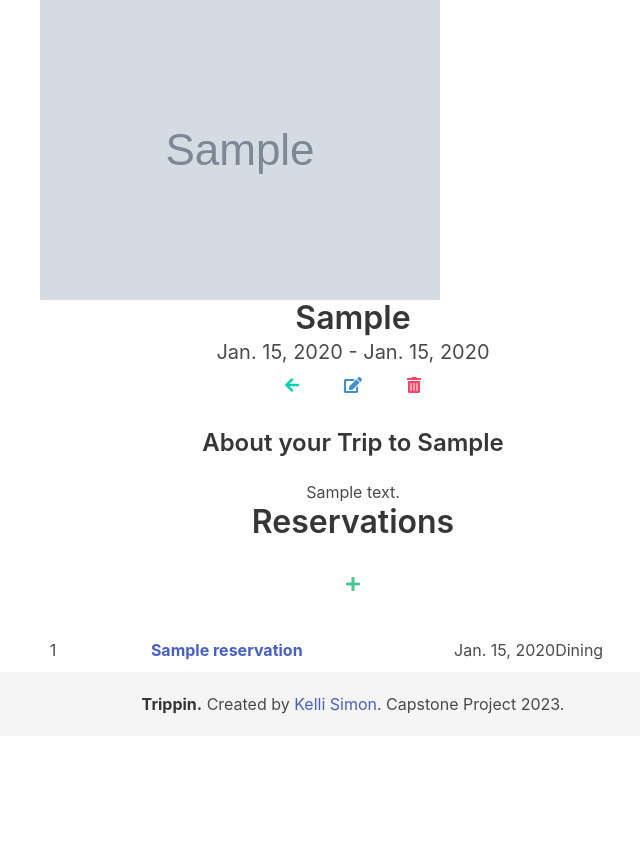
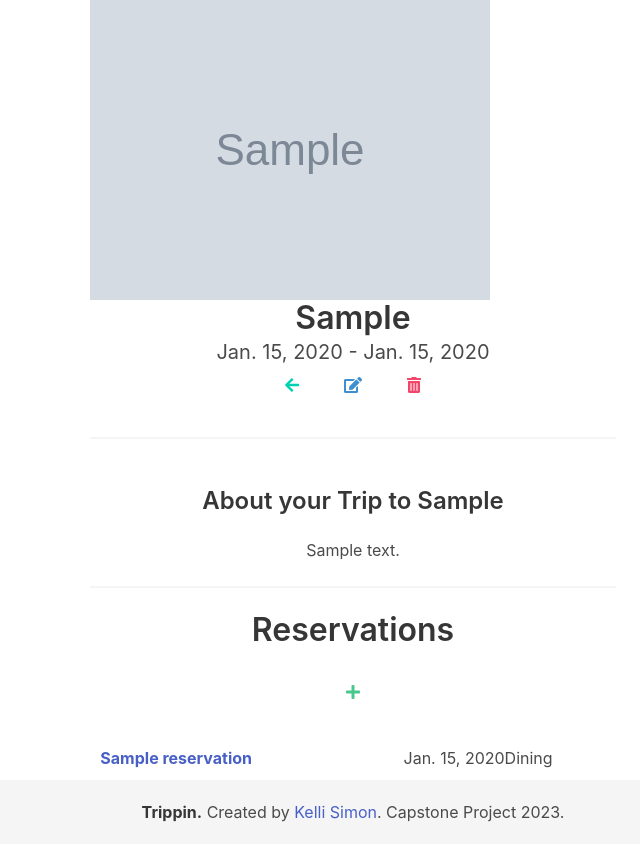
Before and after one commit to kellims/Capstone-Project-Trippin, a Django app: page /trips/1/ in a window 1280 px wide. Shown: the part 52-896 px from the top of the page, without its empty margins (287-927 px from the left). Before the commit the page ends 766 px from the top, so only its background shows below. Run offline with Django 4.2, Linux system fonts and the light colour scheme; tables that the repository leaves empty hold one stand-in row (values such as "Sample post"); grey boxes marked "Sample" are stand-in pictures.

Commit message:
updated trip detail page

```diff
--- a/main_app/static/styles/main.css
+++ b/main_app/static/styles/main.css
@@ -44,7 +44,7 @@
     width: 100%;
     padding: 10px;
     display: grid;
-    grid-template-columns: 1fr 3fr 1fr 1fr;
+    grid-template-columns: 3fr 1fr 1fr;
     border-radius: 5px;
 }
 
--- a/main_app/templates/trip_detail.html
+++ b/main_app/templates/trip_detail.html
@@ -10,7 +10,7 @@
 </div>
 <div class="detail__container">
     <div class="buttons">
-        <a href="" class="button is-rounded is-primary is-inverted">
+        <a href="{% url 'trip_list' %}" class="button is-rounded is-primary is-inverted">
             <span class="icon">
               <i class="fas fa-arrow-left"></i>
             </span>
@@ -31,11 +31,13 @@
             </span>
         </a> -->
     </div>
+    <hr>
+    <br>
     <div class="detail__about">
         <h4 class="title is-4">About your Trip to {{ trip.location }}</h4>
         <p>{{trip.description}}</p>
     </div>
-
+    <hr>
     <div class="detail__reservations mb-5">
         <h3 class="title is-3">Reservations</h3>
 
@@ -126,11 +128,13 @@
 
         {% for reservation in trip.reservations.all %}
         <div class="reservation">
-          <span>{{forloop.counter}}</span>
+          <!-- <span>{{forloop.counter}}</span> -->
           <span><b><a href="{% url 'reservation_detail' reservation.pk %}">{{ reservation.name }}</a></b></span>
           <span>{{reservation.start_date}}</span>
           <span>{{reservation.type}}</span>
+
         </div>
+
             {% empty %}
         <article class="message">
           <div class="message-header">
```
Also changed, not shown: main_app/templates/trip_list.html (+6 -1 lines).
